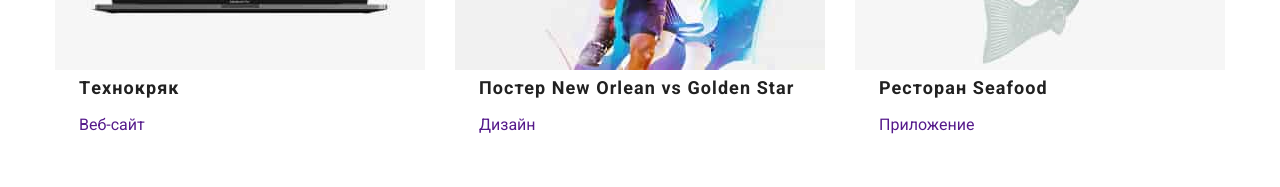
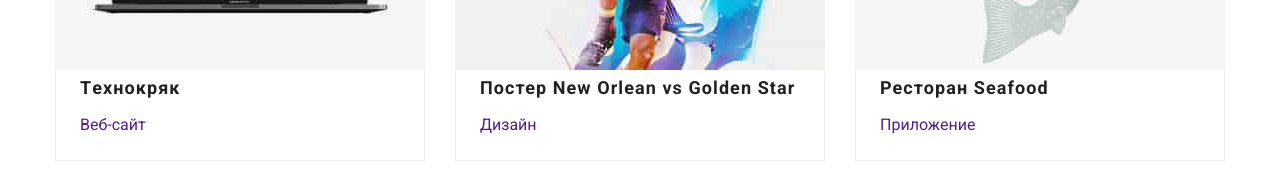
Before and after one commit to Romaleso261981/goit-markup-h-03, a plain HTML site: page portfolio.html in a window 1280 px wide. Shown: the part 491-678 px from the top of the page. Drawn offline with nearby package versions, Linux system fonts and the light colour scheme.

Commit message:
добавив бордер

```diff
--- a/style.css/style.css
+++ b/style.css/style.css
@@ -422,6 +422,9 @@ img {
   padding-right: 24px;
   padding-bottom: 20px;
   padding-left: 24px;
+  border-left: 1px solid #EEEEEE;
+  border-right:  1px solid #EEEEEE;
+  border-bottom: 1px solid #EEEEEE;
 }
 
 .portfolio-title {
```
